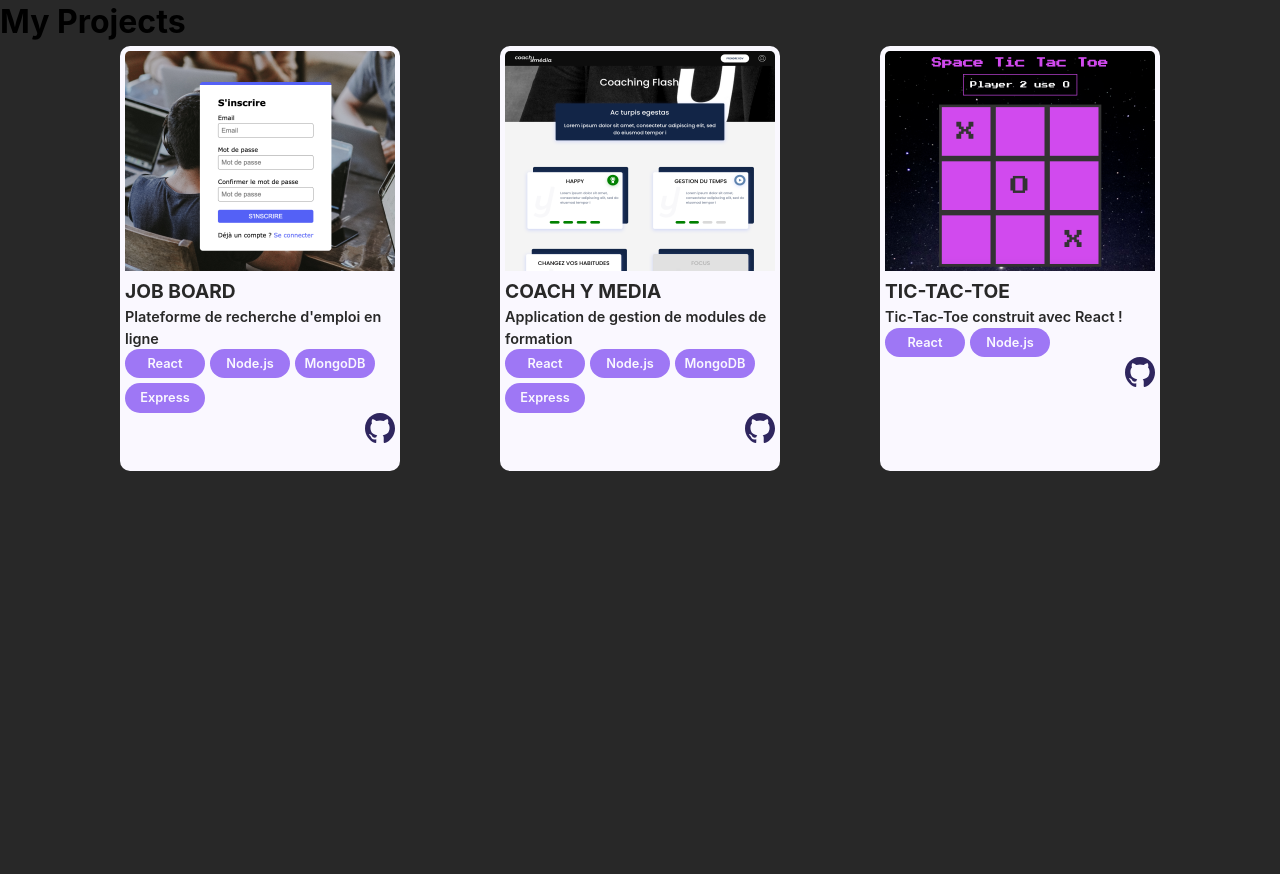
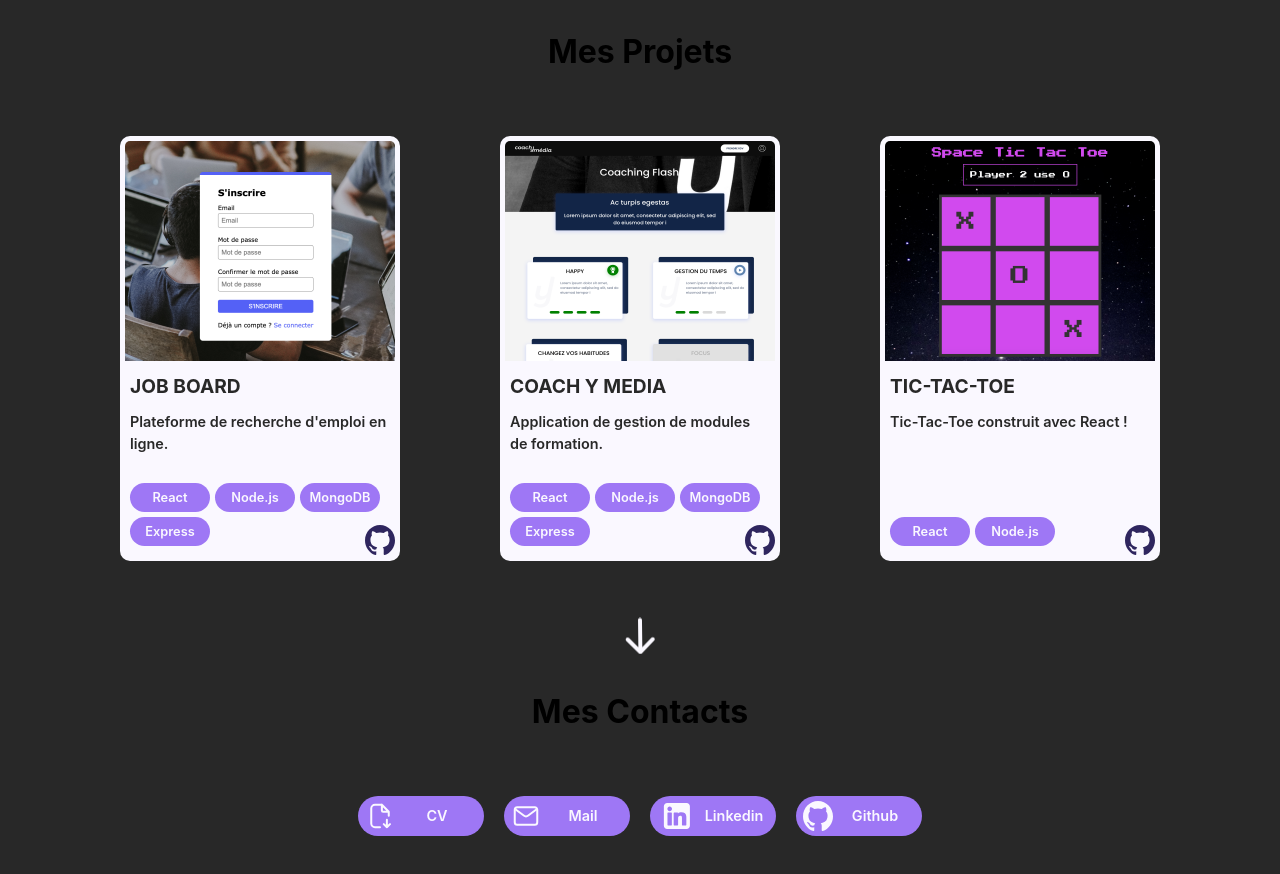
Before and after one commit to BriiceR/portfolio, a React (Vite) app: page / in a window 1280 px wide. Shown: the part 758-1632 px from the top of the page. Before the commit the page ends 1229 px from the top, so only its background shows below. Built offline with nearby package versions, Linux system fonts and the light colour scheme.

Commit message:
update button link

```diff
--- a/src/App.tsx
+++ b/src/App.tsx
@@ -3,6 +3,7 @@ import ArrowSection from './components/arrow/arrow'
 import Hero from './components/hero/hero'
 import Skills from './components/skills/skills'
 import Projects from './components/myprojects/myprojects'
+import Contacts from './components/contacts/contact'
 
 function App() {
 
@@ -13,7 +14,8 @@ function App() {
     <Skills/>
     <ArrowSection/>
     <Projects/>
-
+    <ArrowSection/>
+    <Contacts/>
 
     </>
 
--- a/src/components/button/button.tsx
+++ b/src/components/button/button.tsx
@@ -21,8 +21,8 @@ export default Button;
 
 const StyledLink = styled.a`
     display: flex;
-    align-items: center; /* Centrer verticalement le contenu */
-    justify-content: center; /* Centrer horizontalement le contenu */
+    align-items: center;
+    justify-content: center;
     color: ${colors.text_light};
     font-size: ${fontSize.button};
     background-color: ${colors.primary};
@@ -31,7 +31,7 @@ const StyledLink = styled.a`
     text-decoration: none;
     width: 126px;
     height: 40px;
-
+    transition:all 1s;
     img {
        margin-left: 2px;
 
@@ -43,6 +43,7 @@ const StyledLink = styled.a`
     }
 
     &:hover {
+
         background-color: #8D4FBE;
     }
 `;
--- a/src/components/card/card.tsx
+++ b/src/components/card/card.tsx
@@ -6,7 +6,6 @@ import githubdark from '../../assets/github-dark.svg'
 interface CardProps {
     project: Project;
 }
-
 
 
 const Card: React.FC<CardProps> = ({ project }) => {
@@ -21,7 +20,7 @@ const Card: React.FC<CardProps> = ({ project }) => {
                     <Skill key={index}>{skill}</Skill>
                 ))}
             </SkillsContainer>
-            <div style={{ display: 'flex', justifyContent: 'end'}}>
+            <div style={{ display: 'flex', justifyContent: 'end', bottom: '0px', right: '5px', position: 'absolute' }}>
             <a href={project.github} target="_blank" rel="noreferrer"><img src={githubdark} alt="linkdin" /></a>
             </div>
         </CardContainer>
@@ -31,12 +30,12 @@ const Card: React.FC<CardProps> = ({ project }) => {
 export default Card
 
 const CardContainer = styled.div`
+    position: relative;
     background-color: ${colors.secondary};
     border-radius: ${radius.medium};
     padding: 5px;
     width: 280px;
     height: 425px;
-
 `
 const Img = styled.img`
     width: 100%;
@@ -45,16 +44,21 @@ const Img = styled.img`
 const TitleCard = styled.h2`
     font-size: ${fontSize.text};
     color: ${colors.text_dark};
+    padding: 5px;
 `
 const TextCard = styled.p`
     color: ${colors.text_dark};
     font-size: ${fontSize.button};
+    padding: 5px;
 `
 const SkillsContainer = styled.div`
     display: flex;
     flex-wrap: wrap;
     gap: 5px;
     justify-content: start;
+    position: absolute;
+    bottom: 10px;
+    padding: 5px;
 `
 const Skill = styled.p`
     color: ${colors.text_light};
@@ -64,4 +68,4 @@ const Skill = styled.p`
     padding: 5px;
     width: 80px;
     text-align: center;
-    `
+`
--- /dev/null
+++ b/src/components/contacts/contact.tsx
@@ -0,0 +1,27 @@
+import Button from "../button/button"
+import download from '../../assets/download.svg'
+import email from '../../assets/email.svg'
+import linkedin from '../../assets/linkedin.svg'
+import github from '../../assets/github-light.svg'
+import cv from '../../assets/Brice cv_2024_CDA_compressed.pdf'
+
+
+
+const Contacts = () => {
+
+    return (
+        <>
+        <div style={{ display: 'flex', justifyContent: 'center', padding: '30px'}}>
+        <h1>Mes Contacts</h1>
+        </div>
+        <div style ={{ display: 'flex', justifyContent: 'center', gap: '20px', margin: '30px 30px 60px 30px' }}>
+        <Button svg={download} alt='download icon' label="CV" to={cv}  />
+            <Button svg={email} alt='email icon' label="Mail" to="mailto:VotreAdresseEmail@gmail.com" />
+            <Button svg={linkedin} alt='linkedin icon' label="Linkedin" to="https://www.linkedin.com/in/brice-rabouin/" />
+            <Button svg={github} alt='github icon' label="Github" to="https://github.com/BriiceR" />
+            </div>
+        </>
+    )
+}
+
+export default Contacts
--- a/src/components/hero/hero.tsx
+++ b/src/components/hero/hero.tsx
@@ -6,6 +6,7 @@ import download from '../../assets/download.svg'
 import email from '../../assets/email.svg'
 import linkedin from '../../assets/linkedin.svg'
 import github from '../../assets/github-light.svg'
+import cv from '../../assets/Brice cv_2024_CDA_compressed.pdf'
 
 
 const Hero = () => {
@@ -27,8 +28,8 @@ const Hero = () => {
             <SubTitle>Développeur Fullstack Javascript</SubTitle>
             <Text>Je suis développeur Fullstack JavaScript, passionné par la création d'applications web dynamiques. Avec une expertise intermédiaire dans l'utilisation de technologies telles que Node.js, Express, React et MongoDB, je suis constamment motivé à me lancer dans de nouveaux défis et à rester à l'affût des innovations dans le domaine. Je m’intéresse aussi aux applications mobiles et aux avancées du Web 3.0.</Text>
             <div style ={{ display: 'flex', gap: '20px', marginTop: '30px' }}>
-            <Button svg={download} alt='download icon' label="CV" to="/cv" />
-            <Button svg={email} alt='email icon' label="Mail" to="/cv" />
+            <Button svg={download} alt='download icon' label="CV" to={cv}  />
+            <Button svg={email} alt='email icon' label="Mail" to="mailto:VotreAdresseEmail@gmail.com" />
             <Button svg={linkedin} alt='linkedin icon' label="Linkedin" to="https://www.linkedin.com/in/brice-rabouin/" />
             <Button svg={github} alt='github icon' label="Github" to="https://github.com/BriiceR" />
             </div>
--- a/src/components/myprojects/myprojects.tsx
+++ b/src/components/myprojects/myprojects.tsx
@@ -4,12 +4,12 @@ import Project from '../../types/project'
 
 const Projects = () => {
 
-    console.log(projects)
-
     return (
         <>
-        <h1>My Projects</h1>
-        <div style={{display: 'flex', justifyContent: 'center', gap: '100px'}}>
+        <div style={{ display: 'flex', justifyContent: 'center', padding: '30px'}}>
+        <h1>Mes Projets</h1>
+        </div>
+        <div style={{display: 'flex', justifyContent: 'center', gap: '100px', padding: '30px'}}>
 
         {projects.map((project: Project) => (
                 <Card key={project.id} project={project} />
--- a/src/data/myprojects.json
+++ b/src/data/myprojects.json
@@ -2,7 +2,7 @@
 	{
 		"id":1,
 		"name": "JOB BOARD",
-		"description":"Plateforme de recherche d'emploi en ligne",
+		"description":"Plateforme de recherche d'emploi en ligne.",
 		"skills":["React", "Node.js", "MongoDB", "Express"],
 		"image": "/projet1.png",
 		"github": "https://github.com/BriiceR/job_board"
@@ -10,7 +10,7 @@
 	{
 		"id":2,
 		"name": "COACH Y MEDIA",
-		"description":"Application de gestion de modules de formation",
+		"description":"Application de gestion de modules de formation.",
         "skills":["React", "Node.js", "MongoDB", "Express"],
 		"image": "/projet2.png",
 		"github": "https://github.com/BriiceR/Coach-y-Media"
```
Also changed, not shown: 1 other file (tests, documents, lock files or other folders).
